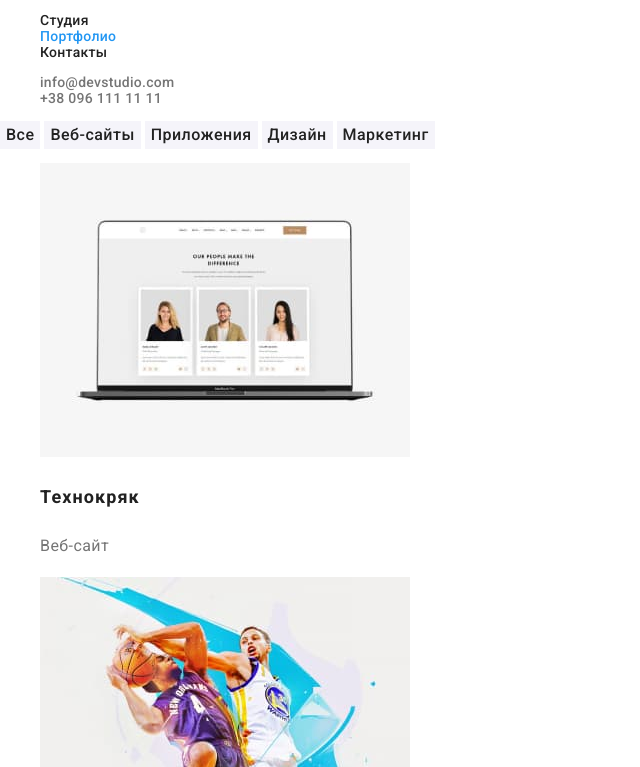
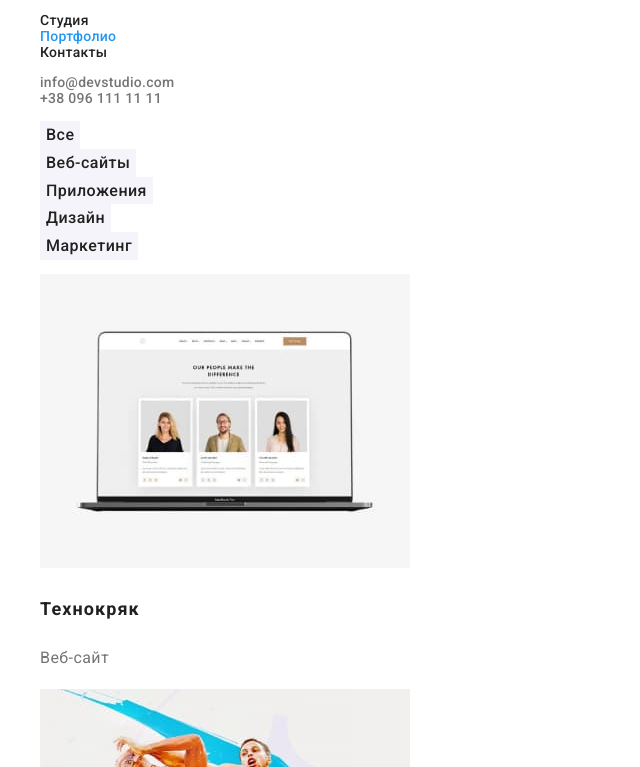
Before and after one commit to mashtalerleonid/goit-markup-hw-02, a plain HTML site: page portfolio.html in a window 1280 px wide. Shown: the part 33-800 px from the top of the page, without its empty margins (0-640 px from the left). Drawn offline with nearby package versions, Linux system fonts and the light colour scheme.

Commit message:
Спроба 1-2

```diff
--- a/css/style.css
+++ b/css/style.css
@@ -15,6 +15,7 @@ body {
   font-family: 'Roboto', sans-serif;
   letter-spacing: 0.03em;
   font-size: 14px;
+  font-weight: 400;
   line-height: 1.71;
 }
 
@@ -164,7 +165,6 @@ body {
   cursor: pointer;
   background-color: var(--secondary-bg-color);
   border-style: none;
-  font-family: 'Roboto', sans-serif;
   color: var(--title-text-color);
   font-weight: 500;
   font-size: 16px;
--- a/portfolio.html
+++ b/portfolio.html
@@ -46,12 +46,13 @@
     <main>
       <section>
         <h1 class="visually-hidden">Портфолио</h1>
-        <button class="kind" type="button">Все</button>
-        <button class="kind" type="button">Веб-сайты</button>
-        <button class="kind" type="button">Приложения</button>
-        <button class="kind" type="button">Дизайн</button>
-        <button class="kind" type="button">Маркетинг</button>
-
+        <ul class="kinds list">
+          <li><button class="kind" type="button">Все</button></li>
+          <li><button class="kind" type="button">Веб-сайты</button></li>
+          <li><button class="kind" type="button">Приложения</button></li>
+          <li><button class="kind" type="button">Дизайн</button></li>
+          <li><button class="kind" type="button">Маркетинг</button></li>
+        </ul>
         <ul class="projects list">
           <li>
             <img
```
